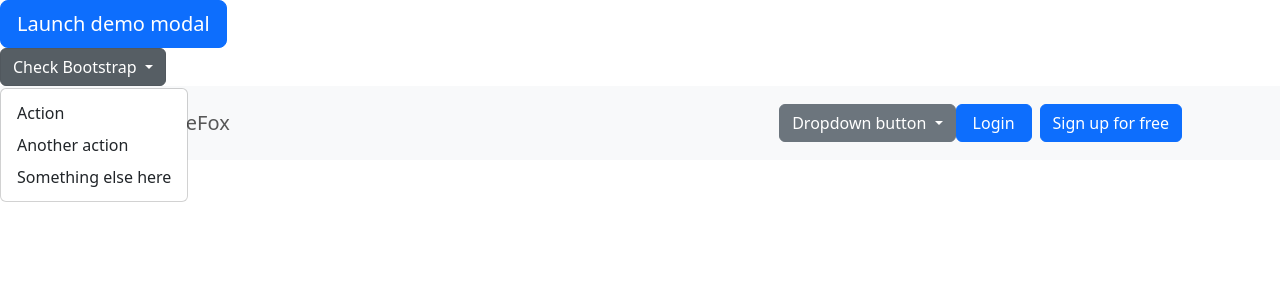
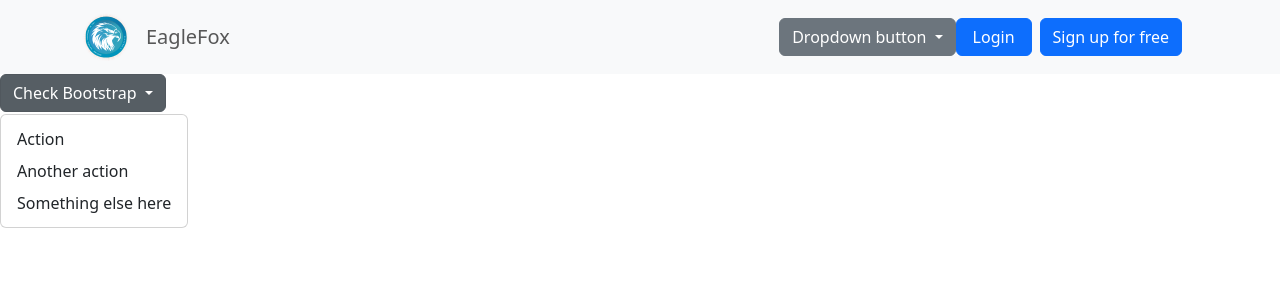
Before and after one commit to eagle-fox/dawMp, a Vue app in the folder front/: page / in a window 1280 px wide. Both pictures are taken after a click on the button "Check Bootstrap". Shown: the top 300 px of the page. Built offline with nearby package versions, Linux system fonts and the light colour scheme.

Commit message:
Solved Boostrap Error

```diff
--- a/front/src/components/NavBar.vue
+++ b/front/src/components/NavBar.vue
@@ -5,32 +5,7 @@ export default {
 </script>
 
 <template>
-  <!-- Button trigger modal -->
-  <button
-    type="button"
-    class="btn btn-primary btn-lg"
-    data-toggle="modal"
-    data-target="#myModal"
-  >
-    Launch demo modal
-  </button>
 
-  <div class="dropdown">
-    <button
-      class="btn btn-secondary dropdown-toggle"
-      type="button"
-      id="dropdownMenuButton1"
-      data-bs-toggle="dropdown"
-      aria-expanded="false"
-    >
-      Check Bootstrap
-    </button>
-    <ul class="dropdown-menu" aria-labelledby="dropdownMenuButton1">
-      <li><a class="dropdown-item" href="#">Action</a></li>
-      <li><a class="dropdown-item" href="#">Another action</a></li>
-      <li><a class="dropdown-item" href="#">Something else here</a></li>
-    </ul>
-  </div>
 
   <nav class="navbar navbar-expand-lg navbar-light bg-body-tertiary">
     <div class="container">
--- a/front/src/views/Home.vue
+++ b/front/src/views/Home.vue
@@ -4,6 +4,25 @@ import NavBar from "@/components/NavBar.vue";
 
 <template>
   <NavBar></NavBar>
+  <div class="dropdown">
+    <button
+      class="btn btn-secondary dropdown-toggle"
+      type="button"
+      id="dropdownMenuButton"
+      data-bs-toggle="dropdown"
+      aria-haspopup="true"
+      aria-expanded="false"
+    >
+      Check Bootstrap
+    </button>
+    <ul class="dropdown-menu" aria-labelledby="dropdownMenuButton">
+      <li><a class="dropdown-item" href="#">Action</a></li>
+      <li><a class="dropdown-item" href="#">Another action</a></li>
+      <li>
+        <a class="dropdown-item" href="#">Something else here</a>
+      </li>
+    </ul>
+  </div>
 </template>
 
 <style scoped></style>
```
Also changed, not shown: 1 other file (tests, documents, lock files or other folders).
